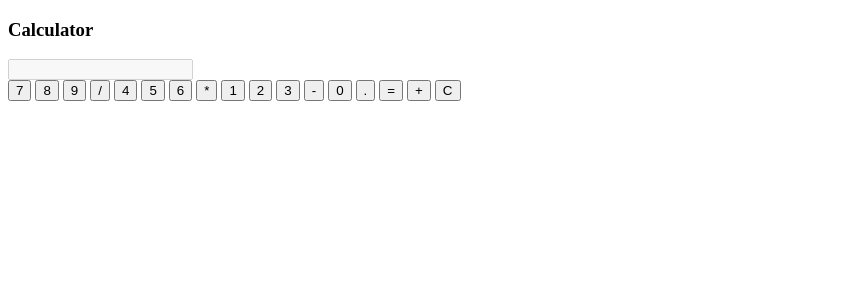
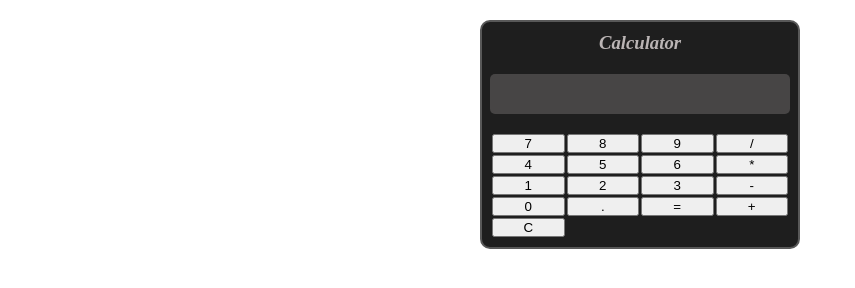
Before and after one commit to Martosky/firstCalculator, a plain HTML site: page index.html in a window 1280 px wide. Shown: the whole page, without its empty margins (0-855 px from the left). Drawn offline with Linux system fonts and the light colour scheme.

Commit message:
almost done witht the styling

```diff
--- a/index.html
+++ b/index.html
@@ -3,7 +3,8 @@
 <head>
     <meta charset="UTF-8">
     <meta name="viewport" content="width=device-width, initial-scale=1.0">
-    <title>Document</title>
+    <title>calculator</title>
+    <link rel="stylesheet" href="style.css">
 </head>
 <body>
     <main>
@@ -11,7 +12,7 @@
         <div>
             <input type="text" id="display" disabled>
             </div>
-            <div>
+            <div class="button-container">
                 <button onclick="appendToDisplay('7')">7</button>
                 <button onclick="appendToDisplay('8')">8</button>
                 <button onclick="appendToDisplay('9')">9</button>
--- a/style.css
+++ b/style.css
@@ -0,0 +1,37 @@
+*{
+    margin: 0;
+    padding: 0;
+    box-sizing: border-box;
+}
+main{
+    width: 25%;
+    margin: 20px auto;
+    border: 2px solid rgb(88, 88, 88);
+    border-radius: 10px;
+    background-color: #1e1e1e;
+}
+
+main h3{
+    text-align: center;
+    color: rgb(187, 181, 181);
+    font-style: italic;
+    padding: 10px 0;
+}
+input{
+    width: 95%;
+    height: 40px;
+    margin: 10px auto;
+    background-color: #474545;
+    display: block;
+    font-size: 1.5em;
+    text-align: right;
+    padding-right: 10px;
+    border-radius: 5px;
+    border: none;
+}
+.button-container{
+    display: grid;
+    grid-template-columns: repeat(4, 1fr);
+    gap: 2px;
+    padding: 10px;
+}
```
